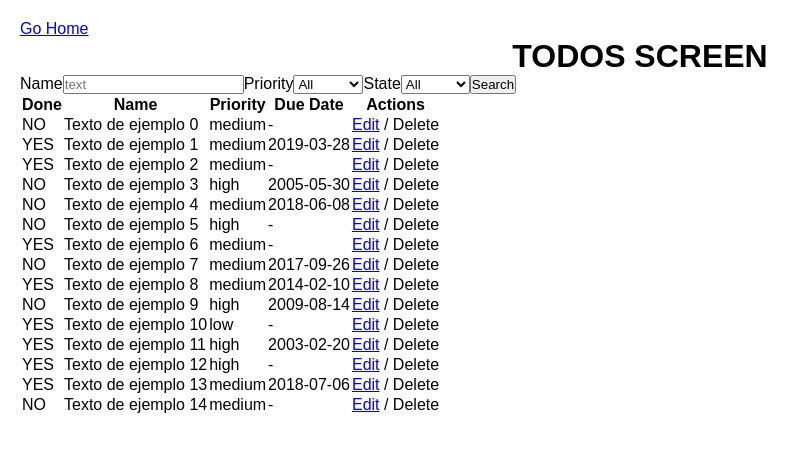
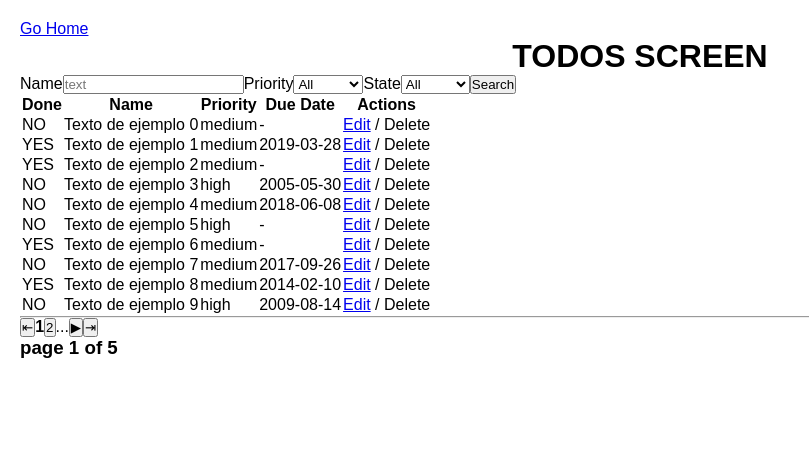
Before and after one commit to BrianWoolfolk/ToDoList-Front, a React (Create React App) app: page /todos in a window 1280 px wide. Shown: the top 452 px of the page, without its empty margins (0-809 px from the left). Built offline with nearby package versions, Linux system fonts and the light colour scheme.

Commit message:
Pagination

```diff
--- a/src/App.js
+++ b/src/App.js
@@ -4,6 +4,7 @@ import HomeScreen from "./screens/HomeScreen";
 import NotFoundScreen from "./screens/NotFoundScreen";
 import TodosScreen from "./screens/TodosScreen";
 import { GET, randomTodo } from "./utils/SimulateBack";
+import { parseNumber } from "./scripts/scripts";
 
 /**
  * GET endpoint
@@ -21,11 +22,11 @@ async function loadTodos(req) {
     priority: url.searchParams.get("priority") || null,
   };
 
-  return await GET(pag, filt);
+  return await GET(parseNumber(pag), filt);
 }
 
 /** @type {import("./utils/SimulateBack").ToDo[]} */
-export const DB = randomTodo(15);
+export const DB = randomTodo(45);
 
 function App() {
   return (
--- a/src/screens/TodosScreen.jsx
+++ b/src/screens/TodosScreen.jsx
@@ -1,11 +1,19 @@
-import { Outlet, useLoaderData } from "react-router";
+import { Outlet, useLoaderData, useLocation, useNavigate } from "react-router";
 import { intoInputDate } from "../scripts/scripts";
 import SearchControls from "../components/SearchControls";
 import { Link } from "react-router-dom";
 
 const TodosScreen = () => {
   /** @type {import("../utils/SimulateBack").ToDo[]} */
-  const data = useLoaderData();
+  const { data, page, maxpage } = useLoaderData();
+  const navigate = useNavigate();
+  const location = useLocation();
+
+  function r(p) {
+    const s = new URLSearchParams(location.search);
+    s.set("pag", p);
+    return () => navigate(`${location.pathname}?${s}`);
+  }
 
   return (
     <>
@@ -42,6 +50,35 @@ const TodosScreen = () => {
         </tbody>
       </table>
 
+      <hr />
+      <div>
+        <button onClick={r(1)}>⇤</button>
+
+        {page - 1 >= 1 && (
+          <>
+            <button onClick={r(page - 1)}>◀︎</button>
+            {page - 1 > 1 && "..."}
+            <button onClick={r(page - 1)}>{page - 1}</button>
+          </>
+        )}
+
+        <b>{page}</b>
+
+        {page + 1 <= maxpage && (
+          <>
+            <button onClick={r(page + 1)}>{page + 1}</button>
+            {page + 1 < maxpage && "..."}
+            <button onClick={r(page + 1)}>▶︎</button>
+          </>
+        )}
+
+        <button onClick={r(maxpage)}>⇥</button>
+      </div>
+
+      <h3>
+        page {page} of {maxpage}
+      </h3>
+
       <Outlet />
 
       {/* <ShowMetrics /> */}
--- a/src/utils/SimulateBack.js
+++ b/src/utils/SimulateBack.js
@@ -1,5 +1,5 @@
 import { DB } from "../App";
-import { randomDate, randomRange } from "../scripts/scripts";
+import { boundaries, randomDate, randomRange } from "../scripts/scripts";
 
 /**
  *
@@ -58,7 +58,10 @@ export async function GET(
     });
   }
 
-  return aux;
+  const maxpage = Math.ceil(aux.length / 10) || 1;
+  const pp = boundaries(pag, 1, maxpage);
+
+  return { data: aux.slice(10 * (pp - 1), 10 * pp), page: pp, maxpage };
 }
 
 /**
```
